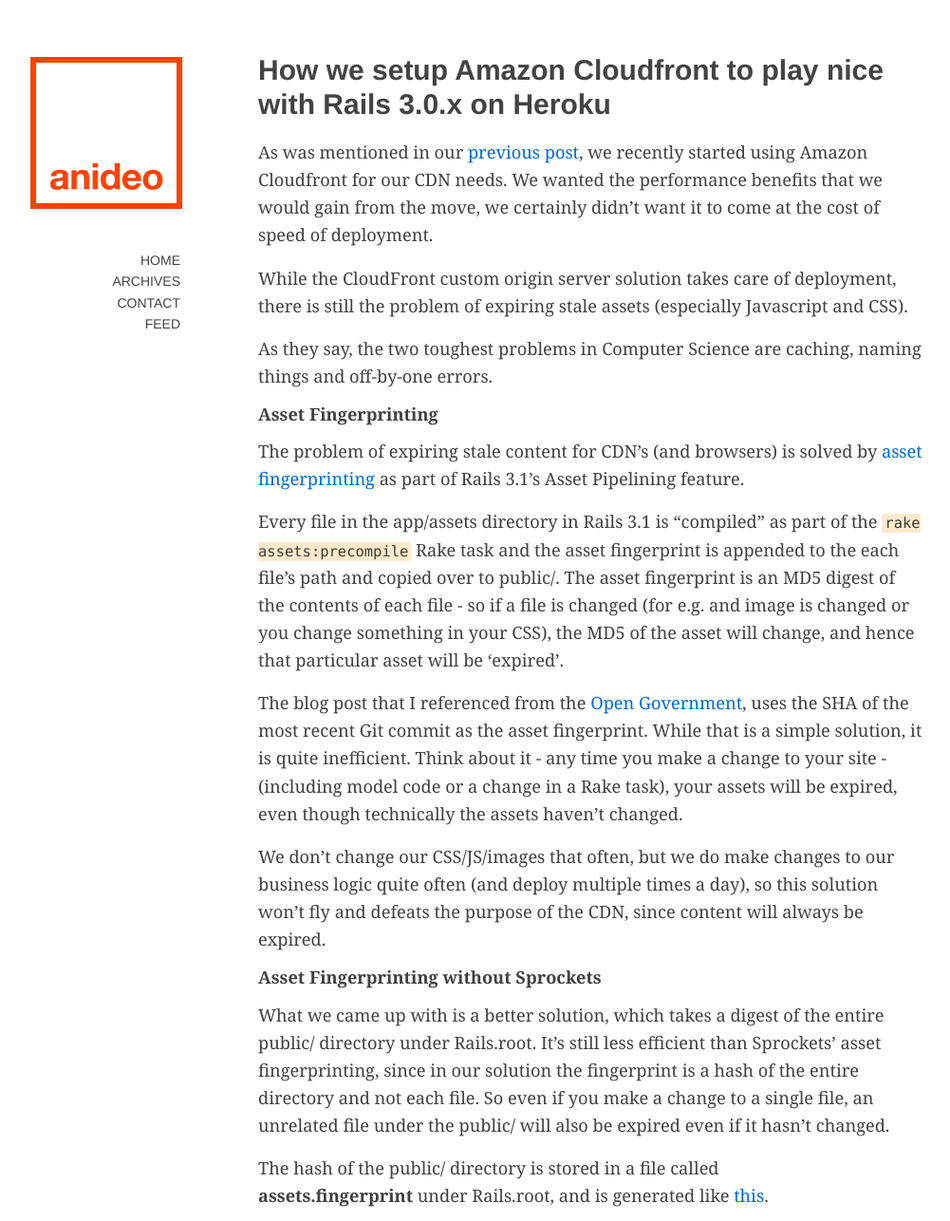
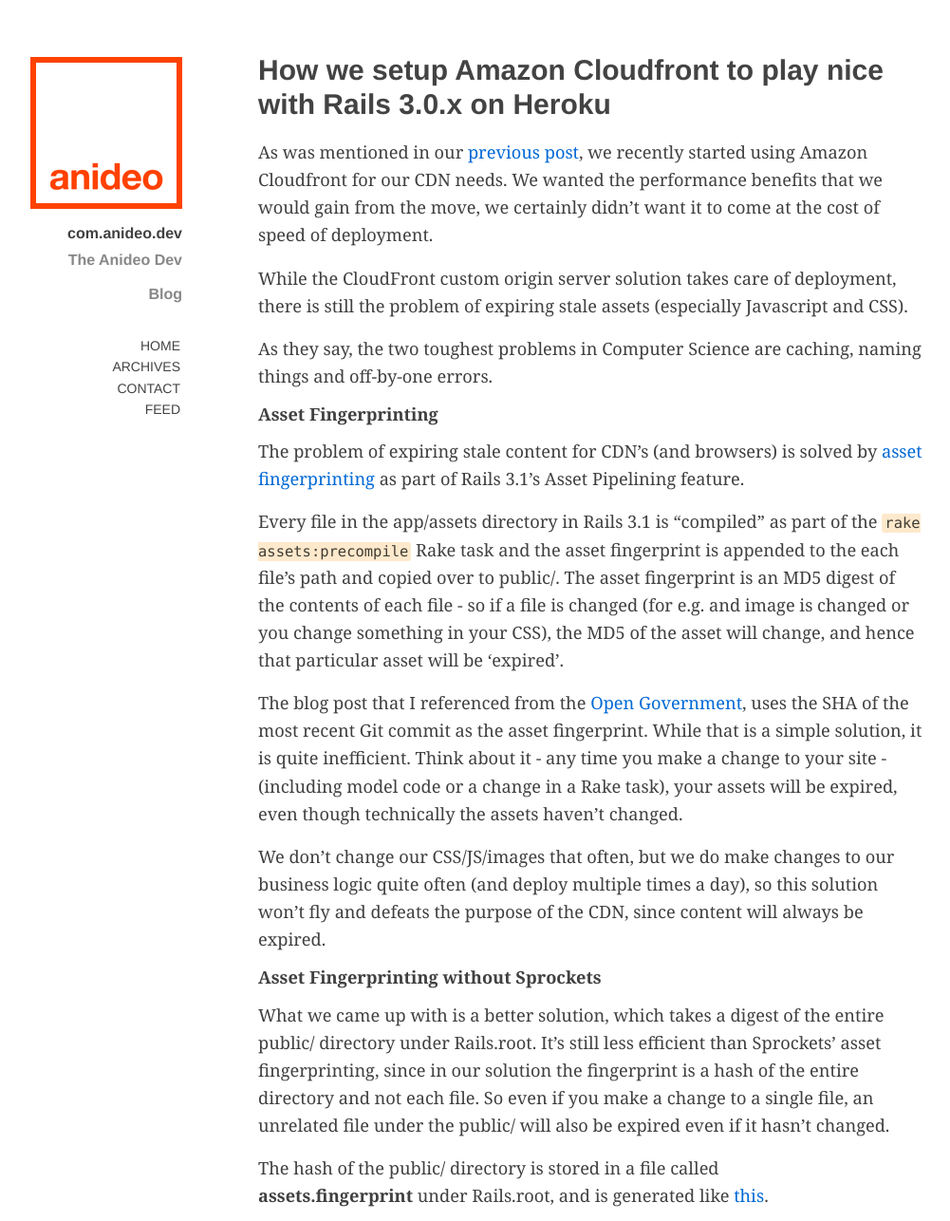
Before and after one commit to anideo/dev.anideo.com, a Jekyll site: the page built from index.html, in a window 1280 px wide, cut to the strip 0-1286 px from the top of the page. Shown: the whole strip at 95% size, without its empty margins (138-1139 px from the left). Built offline with Jekyll 4.4.1, drawn with Linux system fonts in a browser that asks for light colours; Markdown is read by kramdown in place of the engine named in the settings.

Commit message:
Add h2 and h3 to the layout

```diff
--- a/_layouts/default.html
+++ b/_layouts/default.html
@@ -19,6 +19,9 @@
     <div class="row">
       <div class="span4" id="about">
         <h1><a href="/">The Anideo Dev Blog</a></h1>
+        <h2>com.anideo.dev</h2>
+        <h3>The Anideo Dev Blog</h3>
+
         <ul class="sidebar-menu">
           <li><a href="/">Home</a></li>
           <li><a href="/archives.html">Archives</a></li>
--- a/css/default.css
+++ b/css/default.css
@@ -14,6 +14,20 @@
   text-indent: -9999px;
 }
 
+#about h2 {
+  font-size: 16px;
+  width: 160px;
+  text-align: right;
+  margin-top: -10px;
+}
+
+#about h3 {
+  font-size: 14px;
+  width: 160px;
+  text-align: right;
+  margin-top: -10px;
+}
+
 #about h3 {
   padding-top: 2px;
   color: #888;
```
Also changed, not shown: 7 other files.
